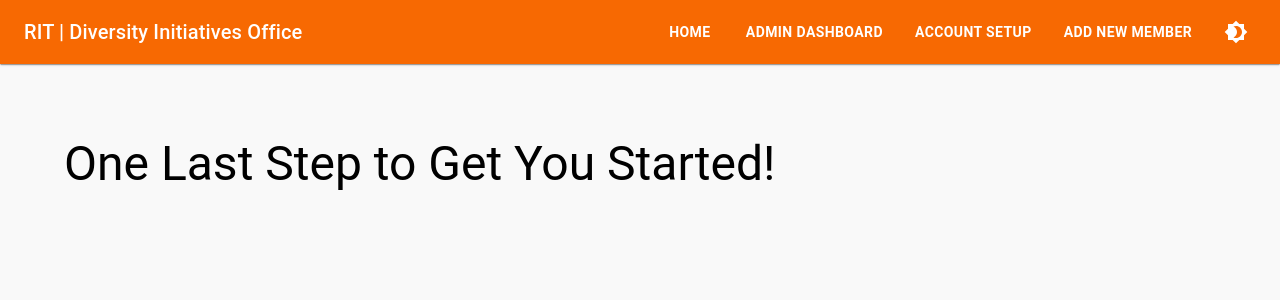
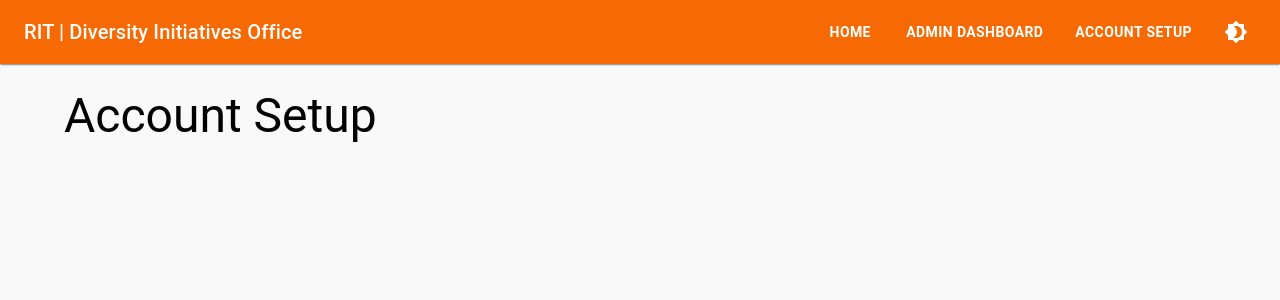
Before and after one commit to src8776/DIO, a React (Vite) app in the folder frontend/: page /acctSetup in a window 1280 px wide. Shown: the top 300 px of the page. Built offline with nearby package versions, Linux system fonts and the light colour scheme.

Commit message:
fixed formatting of nav bar

```diff
--- a/frontend/src/components/AppBar.jsx
+++ b/frontend/src/components/AppBar.jsx
@@ -21,7 +21,7 @@ const navItems = [
     { name: 'Home', path: '/' },
     { name: 'Admin Dashboard', path: '/admin' },
     { name: 'Account Setup', path: '/acctSetup' },
-    { name: 'Add New Member', path: '/addMember'}
+    // { name: 'Add New Member', path: '/addMember'}
 
 ];
 
@@ -36,7 +36,9 @@ export default function DrawerAppBar({ toggleTheme, mode }) {
     const drawer = (
         <Box onClick={handleDrawerToggle} sx={{ textAlign: 'center' }}>
             <Typography variant="h6" sx={{ my: 2 }}>
-                RIT | DIO
+                <Link to="/" style={{ textDecoration: 'none', color: 'inherit' }}>
+                    RIT | DIO
+                </Link>
             </Typography>
             <Divider />
             <List>
@@ -68,7 +70,7 @@ export default function DrawerAppBar({ toggleTheme, mode }) {
                         aria-label="open drawer"
                         edge="start"
                         onClick={handleDrawerToggle}
-                        sx={{ mr: 2, display: { sm: 'none' } }}
+                        sx={{ mr: 2, display: { md: 'none' } }}
                     >
                         <MenuIcon />
                     </IconButton>
@@ -77,9 +79,11 @@ export default function DrawerAppBar({ toggleTheme, mode }) {
                         component="div"
                         sx={{ flexGrow: 1 }}
                     >
-                        RIT | Diversity Initiatives Office
+                        <Link to="/" style={{ textDecoration: 'none', color: 'inherit' }}>
+                            RIT | Diversity Initiatives Office
+                        </Link>
                     </Typography>
-                    <Box sx={{ display: { xs: 'none', sm: 'flex' }, alignItems: 'center', gap: 2 }}>
+                    <Box sx={{ display: { xs: 'none', md: 'flex' }, alignItems: 'center', gap: 2 }}>
                         {navItems.map((item) => (
                             <Button key={item.name} component={Link} to={item.path} sx={{ color: '#fff' }}>
                                 {item.name}
@@ -92,7 +96,7 @@ export default function DrawerAppBar({ toggleTheme, mode }) {
                     </Box>
                 </Toolbar>
             </AppBar>
-            <nav>
+            <Box component="nav">
                 <Drawer
                     variant="temporary"
                     open={mobileOpen}
@@ -101,14 +105,14 @@ export default function DrawerAppBar({ toggleTheme, mode }) {
                         keepMounted: true, // Better open performance on mobile.
                     }}
                     sx={{
-                        display: { xs: 'block', sm: 'none' },
+                        display: { xs: 'block', md: 'none' },
                         '& .MuiDrawer-paper': { boxSizing: 'border-box', width: drawerWidth },
                     }}
                 >
                     {drawer}
                 </Drawer>
-            </nav>
-            <Box component="main" sx={{ p: 3 }}>
+            </Box>
+            <Box component="main" sx={{ p: 0 }}>
                 <Toolbar />
             </Box>
         </Box>
--- a/frontend/src/index.css
+++ b/frontend/src/index.css
@@ -20,16 +20,6 @@ html {
   overflow-y: scroll;
 }
 
-a {
-  font-weight: 500;
-  color: #646cff;
-  text-decoration: inherit;
-}
-
-a:hover {
-  color: #535bf2;
-}
-
 body {
   margin: 0;
   min-width: 320px;
@@ -41,12 +31,4 @@ body {
     color: #213547;
     background-color: #ffffff;
   }
-
-  a:hover {
-    color: #747bff;
-  }
-
-  button {
-    background-color: #f9f9f9;
-  }
 }
--- a/frontend/src/pages/AccountSetup/AccountSetupPage.jsx
+++ b/frontend/src/pages/AccountSetup/AccountSetupPage.jsx
@@ -6,11 +6,12 @@ function AccountSetup() {
     return (
         <Container
             sx={{
-                alignContent: 'center'
+                dispay: 'block',
+                margin: 'auto',
             }}
         >
             <Typography variant='h3'>
-                One Last Step to Get You Started!
+                Account Setup
             </Typography>
         </Container>
     )
```
